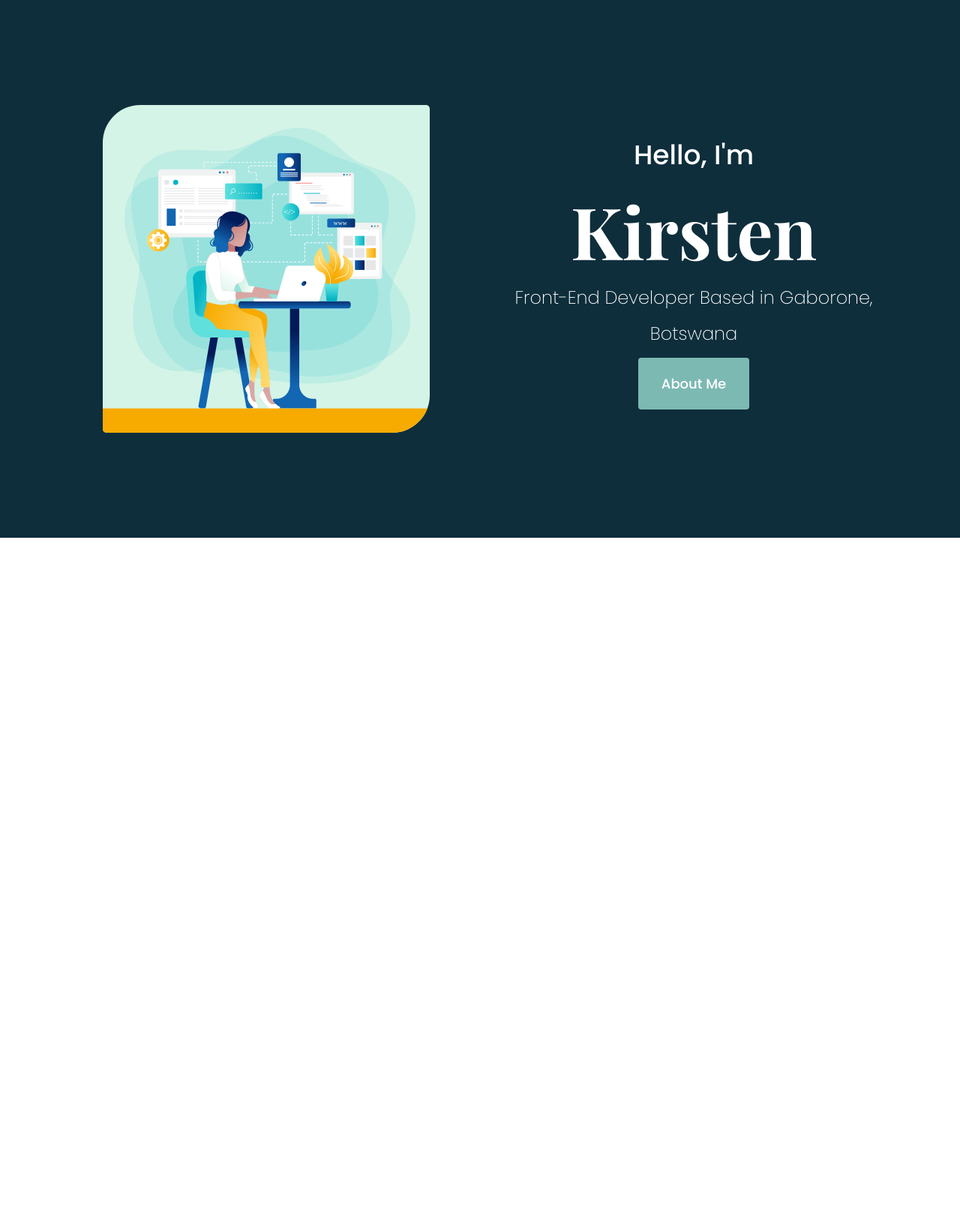
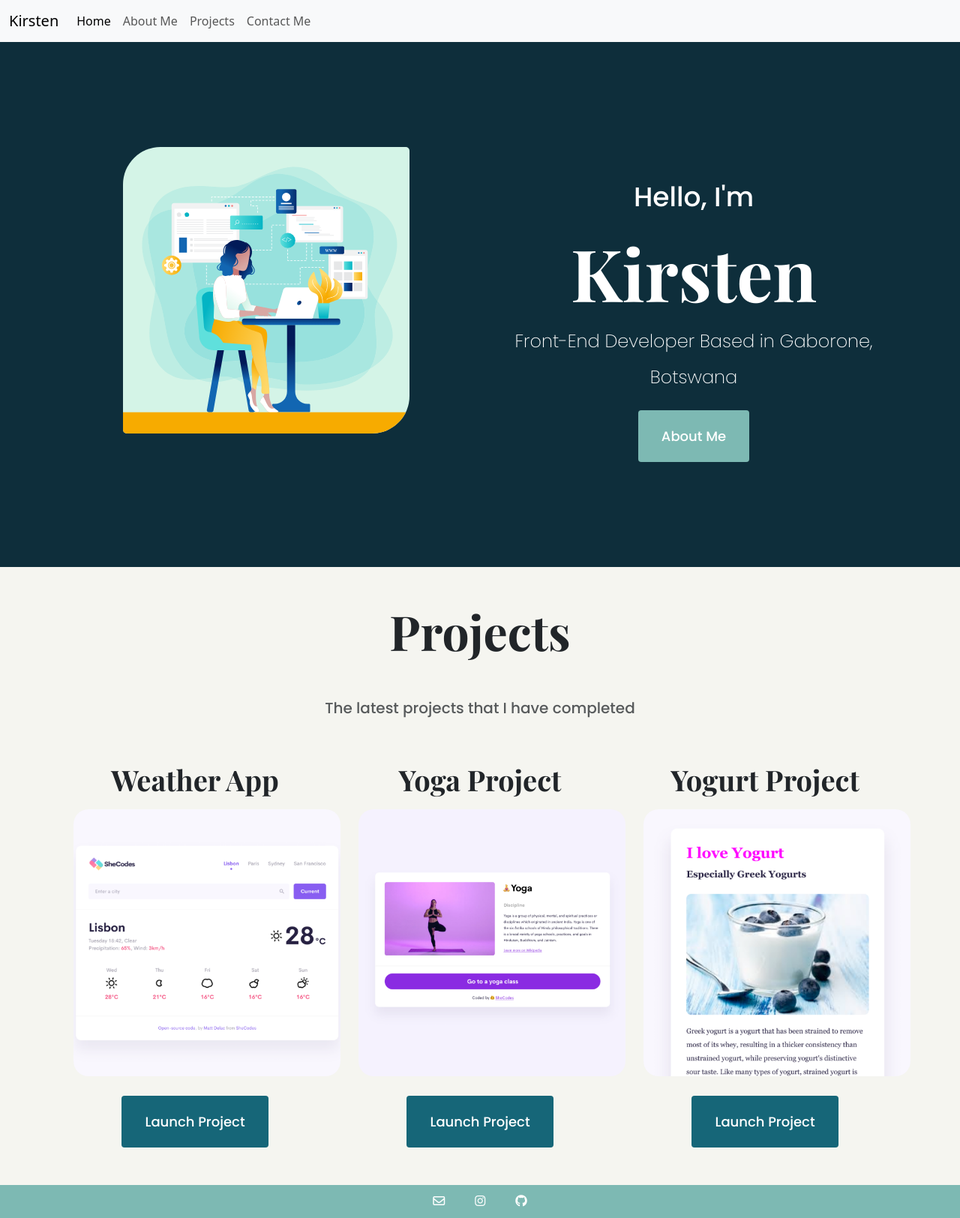
Before and after one commit to kwrs99/Portfolio-Project, a plain HTML site: page index.html in a window 1280 px wide. Shown: the whole page at 75% size. Before the commit the page ends 800 px from the top, so only its background shows below. Drawn offline with nearby package versions, Linux system fonts and the light colour scheme.

Commit message:
Added navbar and content

```diff
--- a/index.html
+++ b/index.html
@@ -28,20 +28,60 @@
       src="https://kit.fontawesome.com/37718ff722.js"
       crossorigin="anonymous"
     ></script>
-    <title>Document</title>
+
+    <title>Portfolio</title>
   </head>
+
   <body>
+    <nav
+      class="navbar navbar-custom navbar-expand-lg bg-body-tertiary bg-dark sticky-top"
+    >
+      <div class="container-fluid">
+        <a class="navbar-brand" href="index.html">Kirsten</a>
+        <button
+          class="navbar-toggler"
+          type="button"
+          data-bs-toggle="collapse"
+          data-bs-target="#navbarNav"
+          aria-controls="navbarNav"
+          aria-expanded="false"
+          aria-label="Toggle navigation"
+        >
+          <span class="navbar-toggler-icon"></span>
+        </button>
+        <div class="collapse navbar-collapse" id="navbarNav">
+          <ul class="navbar-nav">
+            <li class="nav-item">
+              <a class="nav-link active" aria-current="page" href="index.html"
+                >Home</a
+              >
+            </li>
+            <li class="nav-item">
+              <a class="nav-link" href="about.html">About Me</a>
+            </li>
+            <li class="nav-item">
+              <a class="nav-link" href="projects.html">Projects</a>
+            </li>
+            <li class="nav-item">
+              <a class="nav-link" href="contact.html">Contact Me</a>
+            </li>
+          </ul>
+        </div>
+      </div>
+    </nav>
+
     <div class="hero">
       <div class="container">
         <div class="row">
-          <div class="col-6">
+          <div class="col d-none d-lg-block">
             <img
               src="images/female developer.svg"
               id="woman-coding"
               alt="Woman Coding"
+              class="img-fluid"
             />
           </div>
-          <div class="col-6">
+          <div class="col">
             <p>Hello, I'm</p>
             <h1>Kirsten</h1>
             <h3>Front-End Developer Based in Gaborone, Botswana</h3>
@@ -50,5 +90,54 @@
         </div>
       </div>
     </div>
+
+    <h2 class="mt-5 mb-1">Projects</h2>
+
+    <p class="text-center m-5 text-muted">
+      The latest projects that I have completed
+    </p>
+
+    <div class="container">
+      <div class="row">
+        <div class="col-4">
+          <h3>Weather App</h3>
+          <img
+            src="images/weather.png"
+            alt="Image of weather App"
+            class="image-fluid project-image m-3"
+          />
+          <a href="#" class="btn btn-branding-outline">Launch Project</a>
+        </div>
+        <div class="col-4">
+          <h3>Yoga Project</h3>
+          <img
+            src="images/yoga.png"
+            alt="Image of yoga Homepage"
+            class="image-fluid project-image m-3"
+          />
+          <a href="#" class="btn btn-branding-outline">Launch Project</a>
+        </div>
+        <div class="col-4">
+          <h3>Yogurt Project</h3>
+          <img
+            src="images/yogurt.png"
+            alt="Image of yoga page"
+            class="image-fluid project-image m-3"
+          />
+          <a href="#" class="btn btn-branding-outline">Launch Project</a>
+        </div>
+      </div>
+    </div>
+    <footer>
+      <div class="d-flex justify-content-center">
+        <span
+          ><i class="fa-regular fa-envelope" style="color: #ffffff"></i
+        ></span>
+        <span
+          ><i class="fa-brands fa-instagram" style="color: #ffffff"></i
+        ></span>
+        <span><i class="fa-brands fa-github" style="color: #ffffff"></i></span>
+      </div>
+    </footer>
   </body>
 </html>
--- a/styles/styling.css
+++ b/styles/styling.css
@@ -2,7 +2,7 @@
   --primary-color: #0e2e3b;
   --secondary-color: #166678;
   --accent-color-1: #7db9b3;
-  --accent-color-2: #d8d7c3;
+  --accent-color-2: #d8d7c33e;
 }
 
 h1,
@@ -18,9 +18,39 @@ h1 {
   font-weight: bold;
   font-size: 96px;
 }
+
+h2 {
+  font-size: 64px;
+}
+h3 {
+  font-size: 38px;
+  margin: 10px;
+}
+a {
+  text-align: center;
+}
 p {
-  font-family: "Playfair Display", serif;
+  font-family: "Poppins", sans-serif;
   font-weight: normal;
+  font-size: 20px;
+}
+body {
+  background-color: var(--accent-color-2);
+}
+
+footer {
+  background-color: var(--accent-color-1);
+  color: white;
+  margin-top: 50px;
+  padding: 10px;
+  font-family: "Poppins", sans-serif;
+  font-weight: 100;
+}
+
+span {
+  text-align: center;
+  padding-left: 20px;
+  padding-right: 20px;
 }
 
 .hero {
@@ -48,9 +78,10 @@ p {
 }
 
 #woman-coding {
-  width: 80%;
+  width: 70%;
   margin: 0 auto;
   border-radius: 50px 5px;
+  height: auto;
 }
 
 .btn {
@@ -60,12 +91,61 @@ p {
   line-height: 27px;
   padding: 20px 30px;
   margin: 0 auto;
-  background-color: var(--accent-color-1);
+  margin-top: 10px;
   color: white;
   font-family: "Poppins", sans-serif;
 }
+.btn-branding {
+  background-color: var(--accent-color-1);
+}
 
-.btn:hover {
+.btn-branding:hover {
   color: white;
   background-color: var(--secondary-color);
 }
+
+.btn-branding-outline {
+  background-color: var(--secondary-color);
+}
+
+.btn-branding-outline:hover {
+  color: white;
+  background-color: var(--accent-color-1);
+}
+
+.col-4 {
+  text-align: center;
+}
+
+.project-image {
+  display: block;
+  border-radius: 20px;
+  max-width: 100%;
+  height: auto;
+  margin: 0 auto;
+}
+
+@media (max-width: 800px) {
+  h1 {
+    font-size: 50px;
+  }
+  h2 {
+    font-size: 30px;
+  }
+  h3 {
+    font-size: 20px;
+  }
+  p {
+    font-size: 16px;
+  }
+  .btn-branding {
+    font-size: 14px;
+    line-height: 2px;
+    padding: 20px 30px;
+  }
+  .btn-branding-outline {
+    font-size: 12px;
+    line-height: 15px;
+    padding: 15px 20px;
+  }
+}
```
